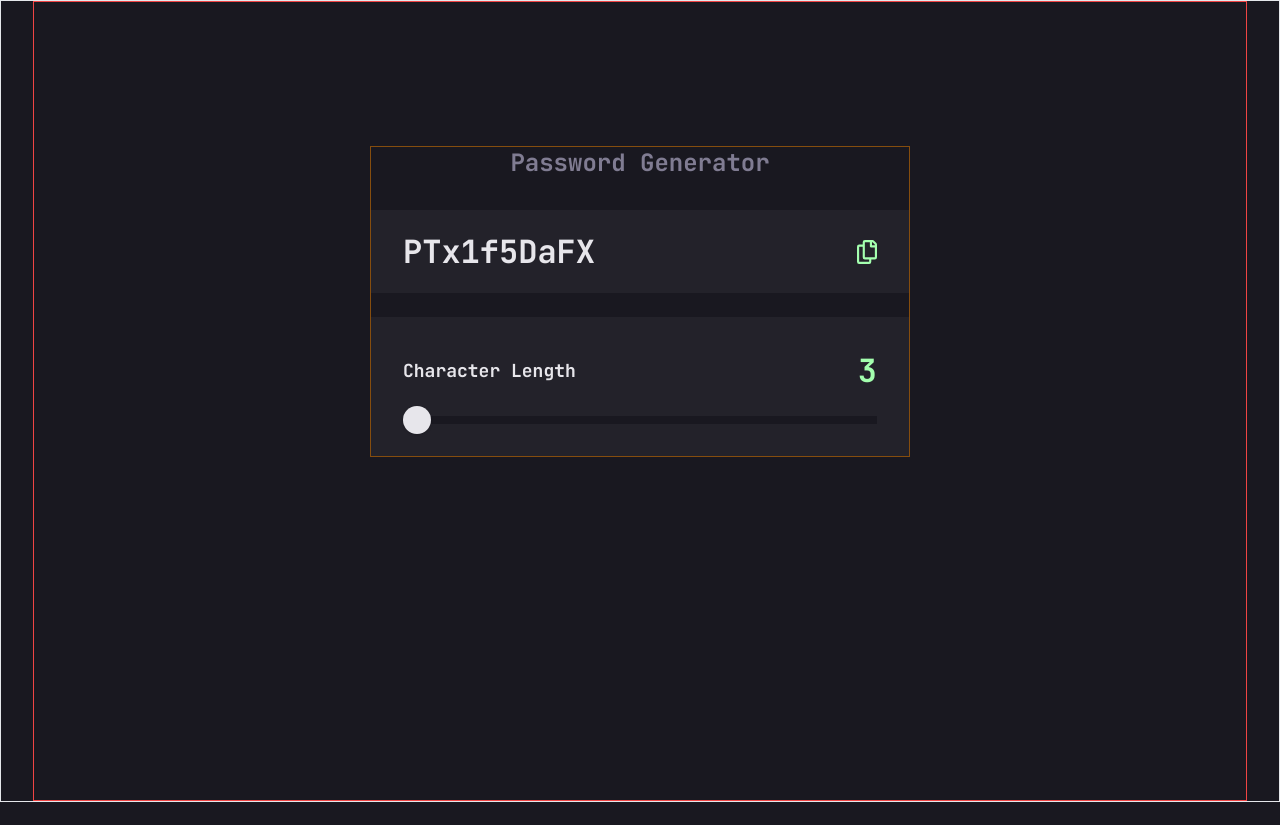
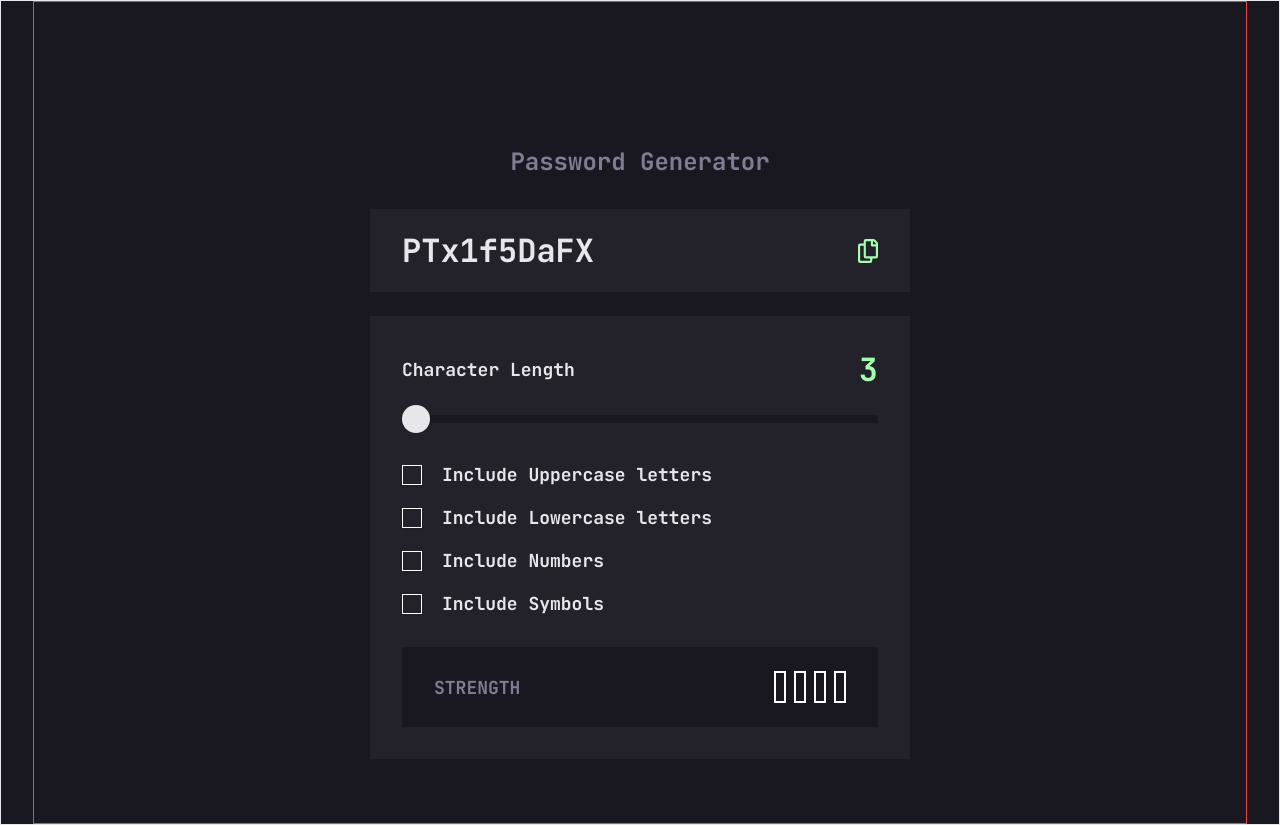
Before and after one commit to Mriganka5137/password-generator, a Next.js app: page / in a window 1280 px wide. Before the commit the page ends 802 px from the top, so only its background shows below. Built offline with nearby package versions, Linux system fonts and the light colour scheme.

Commit message:
Refactor password generator UI components

```diff
--- a/app/page.tsx
+++ b/app/page.tsx
@@ -1,20 +1,57 @@
 "use client";
+import { CheckboxList } from "@/components/shared/CheckboxList";
+import Strength from "@/components/shared/Strength";
+import { Slider } from "@/components/ui/slider";
+import iconCopy from "@/public/assets/images/icon-copy.svg";
 import Image from "next/image";
-import iconCopy from "@/public/assets/images/icon-copy.svg";
-import { useState } from "react";
-import { Slider } from "@/components/ui/slider";
+import { useEffect, useState } from "react";
+
+export type OptionKeys = "uppercase" | "lowercase" | "numbers" | "symbols";
+
+export type OptionsType = {
+  [K in OptionKeys]: boolean;
+};
 
 export default function Home() {
+  const [strength, setStrength] = useState(0);
   const [length, setLength] = useState(3);
+  const [options, setOptions] = useState<OptionsType>({
+    uppercase: false,
+    lowercase: false,
+    numbers: false,
+    symbols: false,
+  });
+
+  const handleCheckboxChange = (id: string) => {
+    setOptions((prevOptions) => ({
+      ...prevOptions,
+      [id]: !prevOptions[id as OptionKeys],
+    }));
+  };
 
   const handleValueChange = (value: number[]) => {
     setLength(value[0]);
   };
 
+  const calculateStrength = () => {
+    const { uppercase, lowercase, numbers, symbols } = options;
+    let strength = 0;
+    if (uppercase) strength++;
+    if (lowercase) strength++;
+    if (numbers) strength++;
+    if (symbols) strength++;
+    return strength;
+  };
+
+  useEffect(() => {
+    const strengthVal = calculateStrength();
+    setStrength(strengthVal);
+  }, [options]);
+
   return (
-    <main className="w-full h-screen border border-red-500 p-4 md:pt-36 pt-16">
+    <main className="w-full  border border-red-500 md:pt-36 pt-16 pb-16">
       {/* Password Generator */}
-      <div className=" max-w-[540px]  border border-yellow-800 mx-auto text-center">
+      <div className=" max-w-[540px]   mx-auto text-center">
         <h3 className="text-brand-grey">Password Generator</h3>
 
         {/* Copy Password */}
@@ -45,6 +82,14 @@ export default function Home() {
             onValueChange={handleValueChange}
             className="mt-6"
           />
+          {/* Checkboxes */}
+          <CheckboxList
+            options={options}
+            handleCheckboxChange={handleCheckboxChange}
+          />
+
+          {/* Strength */}
+          <Strength strength={strength} />
         </div>
       </div>
     </main>
--- /dev/null
+++ b/components/shared/CheckboxList.tsx
@@ -0,0 +1,39 @@
+import React, { useState } from "react";
+import { Checkbox } from "../ui/checkbox";
+import { OptionKeys } from "@/app/page";
+
+interface CheckboxListProps {
+  options: {
+    [key in OptionKeys]: boolean;
+  };
+  handleCheckboxChange: (id: string) => void;
+}
+
+export const CheckboxList = ({
+  options,
+  handleCheckboxChange,
+}: CheckboxListProps) => {
+  const checkboxData = [
+    { id: "uppercase", label: "Include Uppercase letters" },
+    { id: "lowercase", label: "Include Lowercase letters" },
+    { id: "numbers", label: "Include Numbers" },
+    { id: "symbols", label: "Include Symbols" },
+  ];
+
+  return (
+    <div className="mt-10 space-y-5">
+      {checkboxData.map(({ id, label }) => (
+        <div key={id} className="flex gap-5 items-center">
+          <Checkbox
+            id={id}
+            checked={options[id as OptionKeys]}
+            onCheckedChange={() => handleCheckboxChange(id)}
+          />
+          <label htmlFor={id}>
+            <p>{label}</p>
+          </label>
+        </div>
+      ))}
+    </div>
+  );
+};
--- /dev/null
+++ b/components/shared/Strength.tsx
@@ -0,0 +1,90 @@
+import React from "react";
+
+interface Props {
+  strength: number;
+}
+
+// strength 1 :  Too weak
+// strength 2 :  Weak
+// strength 3 :  Medium
+// strength 4 :  Strong
+// Map the strength value to the corresponding text
+const strengthMap: { [key: number]: string } = {
+  1: "Too weak!",
+  2: "Weak",
+  3: "Medium",
+  4: "Strong",
+};
+
+const Strength = ({ strength }: Props) => {
+  return (
+    <div className="w-full bg-very-dark-grey px-8 py-6 flex justify-between mt-8 items-center">
+      <p className=" text-brand-grey">STRENGTH</p>
+      <div className=" flex justify-between gap-3 items-center">
+        <h3 className=" uppercase">{strengthMap[strength]}</h3>
+        <div className=" flex justify-between gap-2 items-center">
+          <div
+            className={`w-3 h-8 border-2 border-white ${
+              strength === 1
+                ? "bg-brand-red border-none"
+                : strength === 2
+                ? "bg-brand-orange border-none"
+                : strength === 3
+                ? "bg-brand-yellow border-none"
+                : strength === 4
+                ? "bg-neon-green border-none"
+                : ""
+            } `}
+          ></div>
+          <div
+            className={`w-3 h-8 border-2 border-white
+                ${
+                  strength === 1
+                    ? ""
+                    : strength === 2
+                    ? "bg-brand-orange border-none"
+                    : strength === 3
+                    ? "bg-brand-yellow border-none"
+                    : strength === 4
+                    ? "bg-neon-green border-none"
+                    : ""
+                }
+            `}
+          ></div>
+          <div
+            className={`w-3 h-8 border-2 border-white
+                 ${
+                   strength === 1
+                     ? ""
+                     : strength === 2
+                     ? ""
+                     : strength === 3
+                     ? "bg-brand-yellow border-none"
+                     : strength === 4
+                     ? "bg-neon-green border-none"
+                     : ""
+                 }
+            `}
+          ></div>
+          <div
+            className={`w-3 h-8 border-2 border-white
+                                 ${
+                                   strength === 1
+                                     ? ""
+                                     : strength === 2
+                                     ? ""
+                                     : strength === 3
+                                     ? ""
+                                     : strength === 4
+                                     ? "bg-neon-green border-none"
+                                     : ""
+                                 }
+            `}
+          ></div>
+        </div>
+      </div>
+    </div>
+  );
+};
+
+export default Strength;
--- a/components/ui/checkbox.tsx
+++ b/components/ui/checkbox.tsx
@@ -1,10 +1,10 @@
-"use client"
+"use client";
 
-import * as React from "react"
-import * as CheckboxPrimitive from "@radix-ui/react-checkbox"
-import { CheckIcon } from "@radix-ui/react-icons"
+import * as React from "react";
+import * as CheckboxPrimitive from "@radix-ui/react-checkbox";
+import { CheckIcon } from "@radix-ui/react-icons";
 
-import { cn } from "@/lib/utils"
+import { cn } from "@/lib/utils";
 
 const Checkbox = React.forwardRef<
   React.ElementRef<typeof CheckboxPrimitive.Root>,
@@ -13,7 +13,7 @@ const Checkbox = React.forwardRef<
   <CheckboxPrimitive.Root
     ref={ref}
     className={cn(
-      "peer h-4 w-4 shrink-0 rounded-sm border border-primary shadow focus-visible:outline-none focus-visible:ring-1 focus-visible:ring-ring disabled:cursor-not-allowed disabled:opacity-50 data-[state=checked]:bg-primary data-[state=checked]:text-primary-foreground",
+      "peer h-5 w-5 shrink-0  border border-white hover:border-neon-green shadow focus-visible:outline-none focus-visible:ring-1 focus-visible:ring-ring disabled:cursor-not-allowed disabled:opacity-50 data-[state=checked]:bg-neon-green data-[state=checked]:text-very-dark-grey data-[state=checked]:border-neon-green",
       className
     )}
     {...props}
@@ -21,10 +21,10 @@ const Checkbox = React.forwardRef<
     <CheckboxPrimitive.Indicator
       className={cn("flex items-center justify-center text-current")}
     >
-      <CheckIcon className="h-4 w-4" />
+      <CheckIcon className="h-5 w-5" />
     </CheckboxPrimitive.Indicator>
   </CheckboxPrimitive.Root>
-))
-Checkbox.displayName = CheckboxPrimitive.Root.displayName
+));
+Checkbox.displayName = CheckboxPrimitive.Root.displayName;
 
-export { Checkbox }
+export { Checkbox };
```
